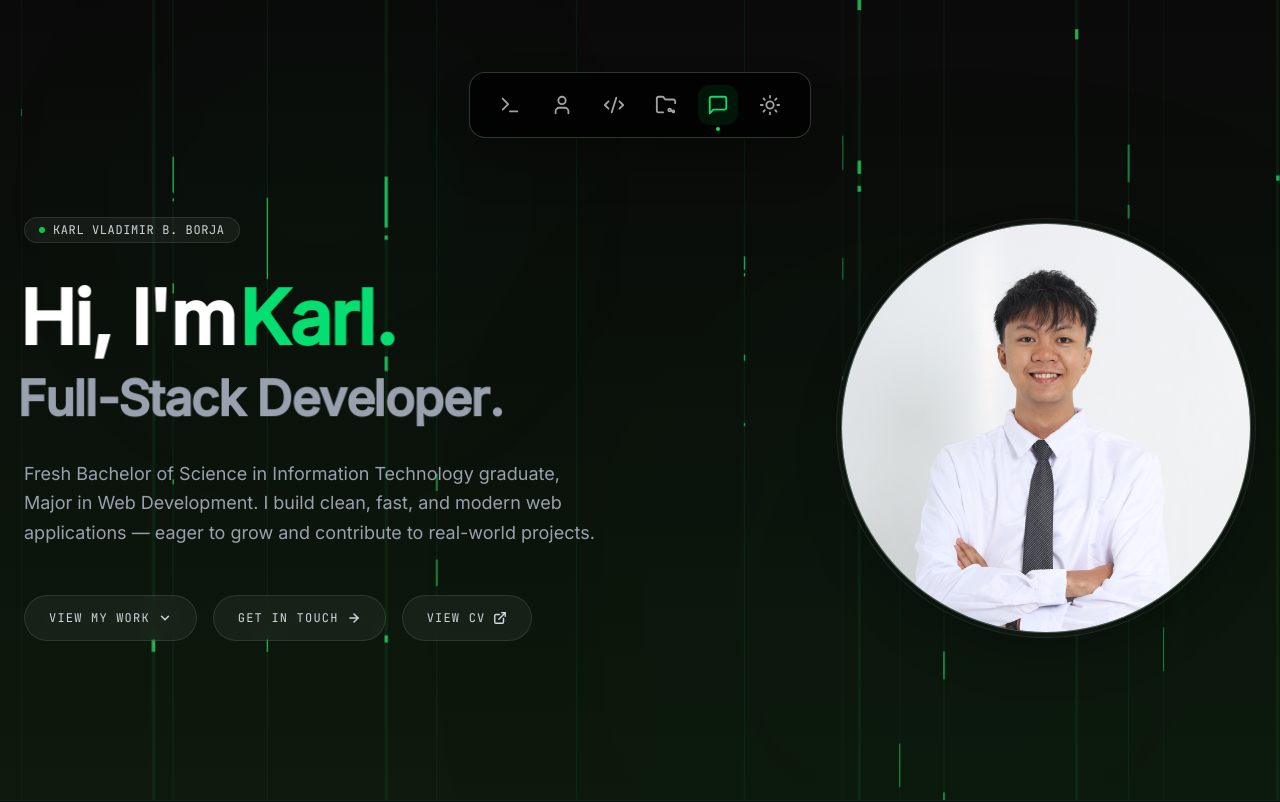
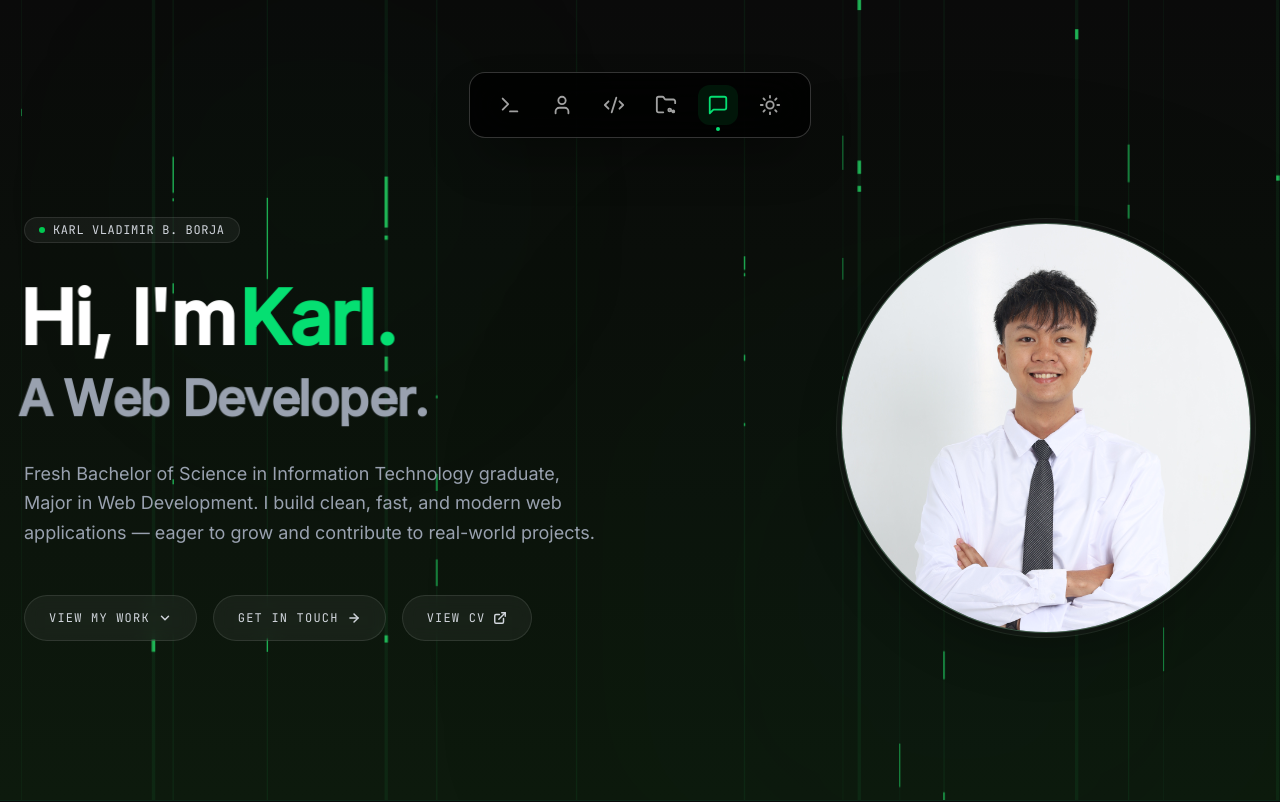
Before and after one commit to vladimirborja/vue-portfolio, a Vue app: page / in a window 1280 px wide. Shown: the top 802 px of the page. Built offline with nearby package versions, Linux system fonts and the light colour scheme.

Commit message:
feat: change fullstack to web

```diff
--- a/src/components/HeroSection.vue
+++ b/src/components/HeroSection.vue
@@ -81,7 +81,7 @@ function scrollTo(id) {
                 </h1>
 
                 <h2 class="text-3xl md:text-5xl font-bold text-gray-600 dark:text-gray-400 mb-8 tracking-tight">
-                    <FlipText text="Full-Stack Developer." :duration="3.2" />
+                    <FlipText text="A Web Developer." :duration="3.2" />
                 </h2>
 
                 <p class="text-gray-700 dark:text-gray-400 text-lg max-w-xl leading-relaxed mb-12">
```
